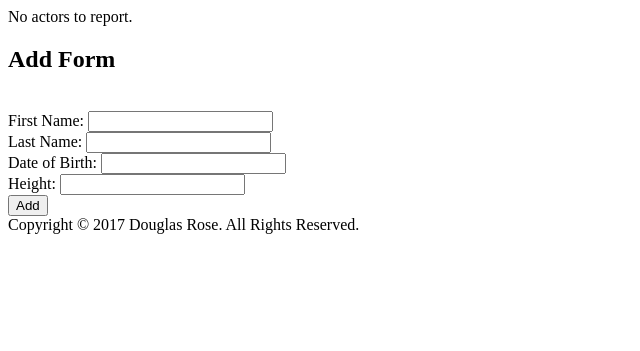
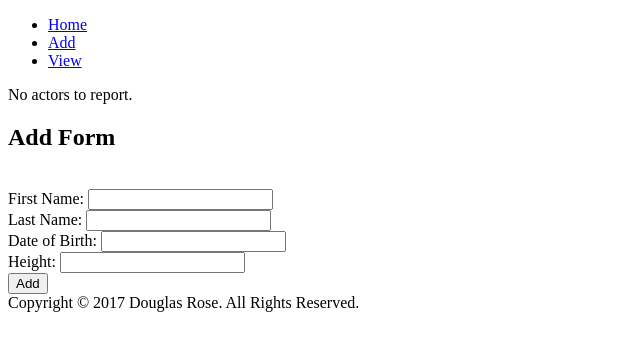
Before and after one commit to DougRomeu/SE266, a PHP site: page /lab2/index.php in a window 1280 px wide. Shown: the top 351 px of the page, without its empty margins (0-640 px from the left). Run offline with PHP 8.4, Linux system fonts and the light colour scheme; data that the repository does not hold is empty.

Commit message:
addded add and vwie

```diff
--- a/lab2/assets/header.php
+++ b/lab2/assets/header.php
@@ -23,7 +23,11 @@
 <body>
 <header>
     <nav>
-
+        <ul>
+            <li><a href="index.php">Home</a></li>
+            <li><a href="assets/add.php">Add</a></li>
+            <li><a href="assets/view.php">View</a></li>
+        </ul>
     </nav>
 </header>
 <section>
```
Also changed, not shown: lab2/assets/actors.php (+1 -6 lines), lab2/assets/add.php (added, +7 -0 lines), lab2/assets/veiw.php (added, +7 -0 lines).
